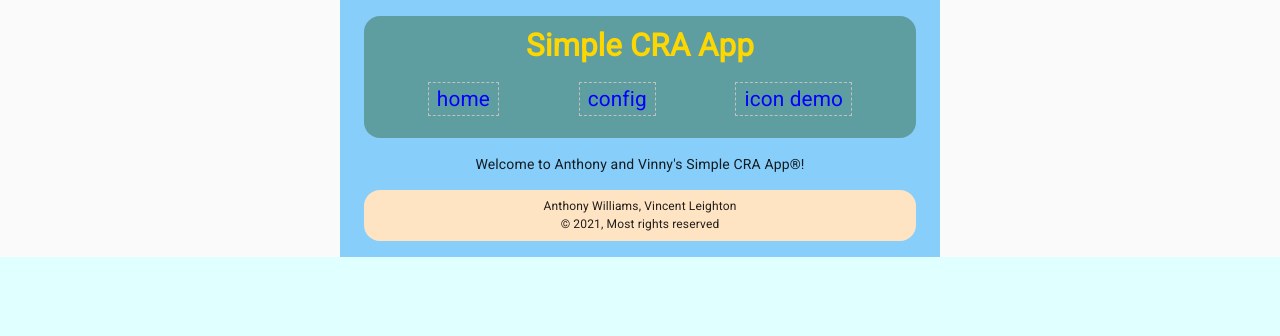
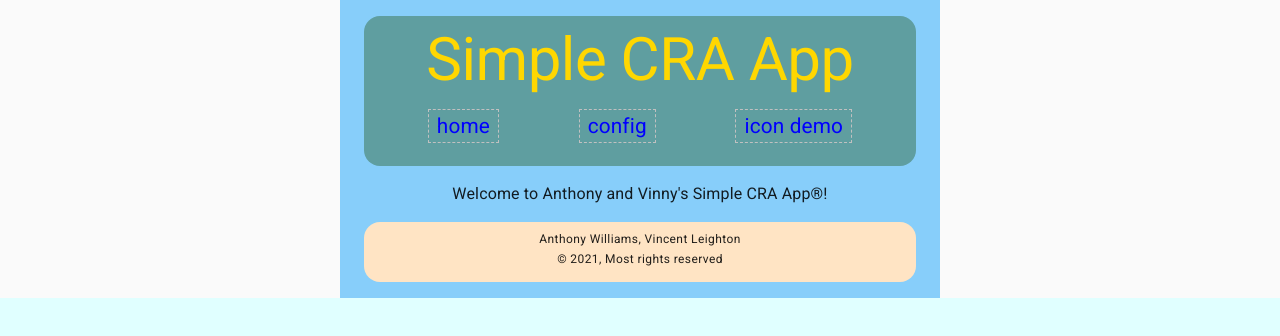
Before and after one commit to Wolven531/simple-cra-app, a React (Create React App) app: page / in a window 1280 px wide. Shown: the top 336 px of the page. Built offline with nearby package versions, Linux system fonts and the light colour scheme.

Commit message:
Use Typography in App

```diff
--- a/src/App/App.tsx
+++ b/src/App/App.tsx
@@ -1,4 +1,4 @@
-import { Container, CssBaseline, Grid } from '@material-ui/core'
+import { Container, CssBaseline, Grid, Typography } from '@material-ui/core'
 import React, { useEffect, useState } from 'react'
 import { BrowserRouter, Route, Switch } from 'react-router-dom'
 import { ConfigPage } from '../ConfigPage/ConfigPage'
@@ -23,14 +23,18 @@ function App() {
 			<Container maxWidth="sm" className="app">
 				<BrowserRouter>
 					<Container className="header">
-						<h2>Simple CRA App</h2>
+						<Typography variant="h2" gutterBottom>
+							Simple CRA App
+						</Typography>
 						<Nav />
 					</Container>
 					{/* Content outside of <Switch> renders on every page */}
 					<Switch>
 						<Route path="/" exact>{/* Home page */}
 							<Container>
-								<p>Welcome to Anthony and Vinny's Simple CRA App®!</p>
+								<Typography variant="body1" gutterBottom>
+									Welcome to Anthony and Vinny's Simple CRA App®!
+								</Typography>
 							</Container>
 						</Route>
 						<Route path="/config">{/* Config page */}
@@ -49,7 +53,9 @@ function App() {
 							<Container>
 								<Grid container alignItems="center" justify="center">
 									<Grid item>
-										<h3>Page not found</h3>
+										<Typography variant="h3" gutterBottom>
+											Page not found
+										</Typography>
 									</Grid>
 								</Grid>
 							</Container>
@@ -57,9 +63,11 @@ function App() {
 					</Switch>
 				</BrowserRouter>
 				<Container className="footer">
-					Anthony Williams, Vincent Leighton
-					<br/>
-					© 2021, Most rights reserved
+					<Typography variant="caption" display="block" gutterBottom>
+						Anthony Williams, Vincent Leighton
+						<br/>
+						© 2021, Most rights reserved
+					</Typography>
 				</Container>
 			</Container>
 		</ApiContext.Provider>
```
